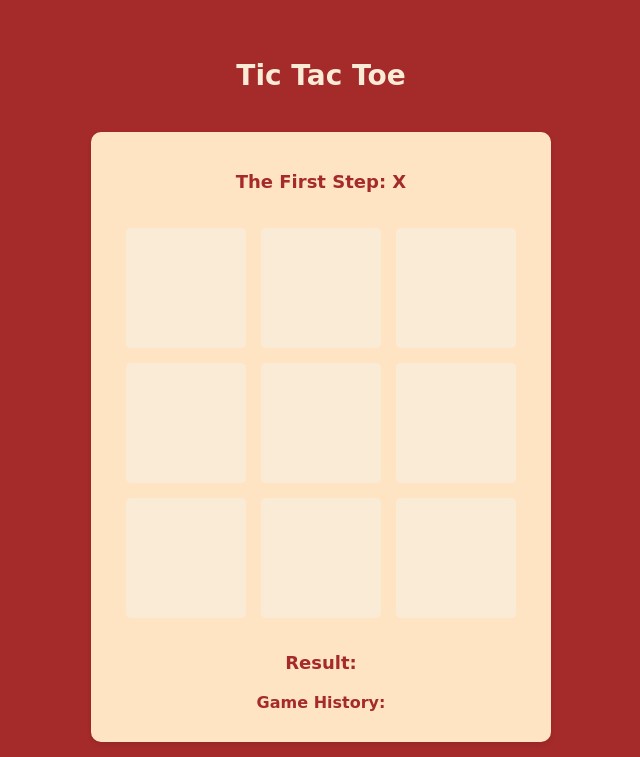
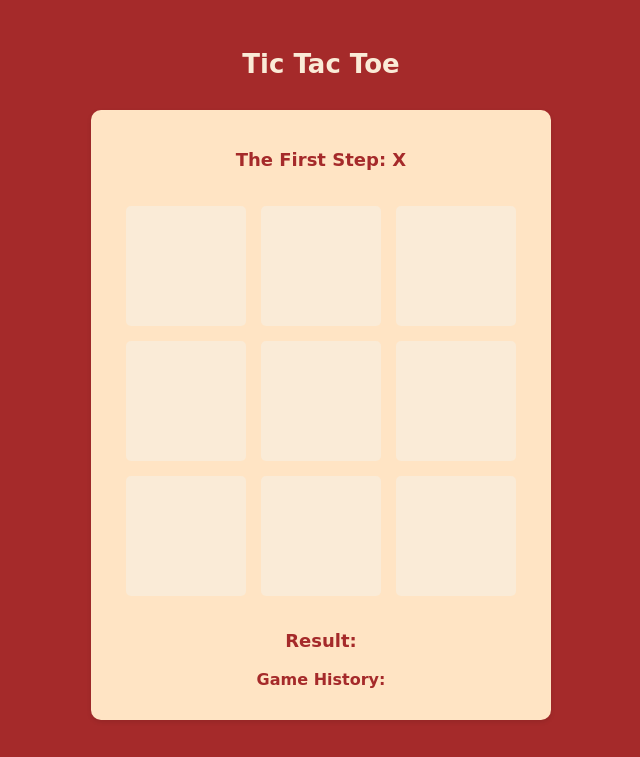
Before and after one commit to ElyaApyzova/31github12, a plain HTML site: page index.html in a window 1280 px wide. Shown: the top 757 px of the page, without its empty margins (319-959 px from the left). Drawn offline with Linux system fonts and the light colour scheme; a web font is replaced by a local one.

Commit message:
Update style.css

```diff
--- a/style.css
+++ b/style.css
@@ -20,8 +20,8 @@ body {
 
 .title {
   text-align: center;
-  font-size: 28px;
-  margin: 40px 0;
+  font-size: 26px;
+  margin: 30px 0;
   color: antiquewhite;
 }
 
```
